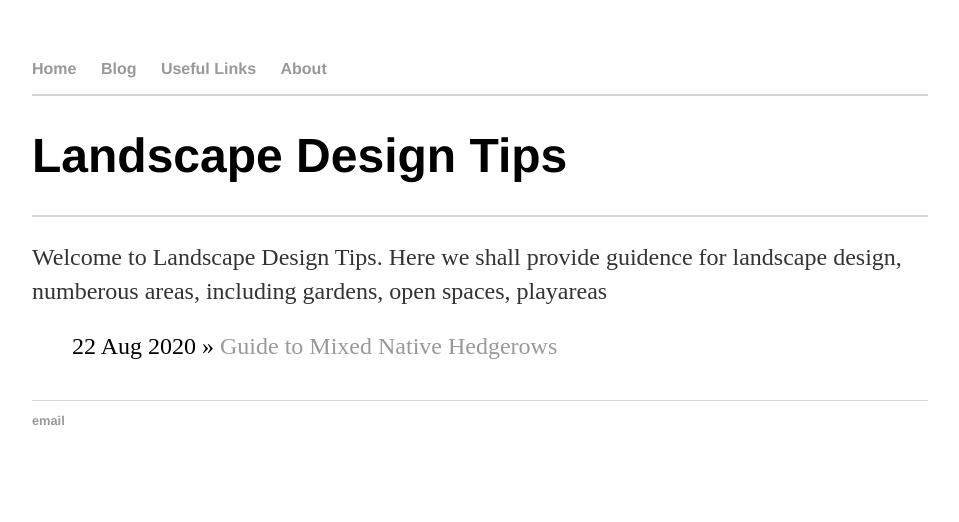
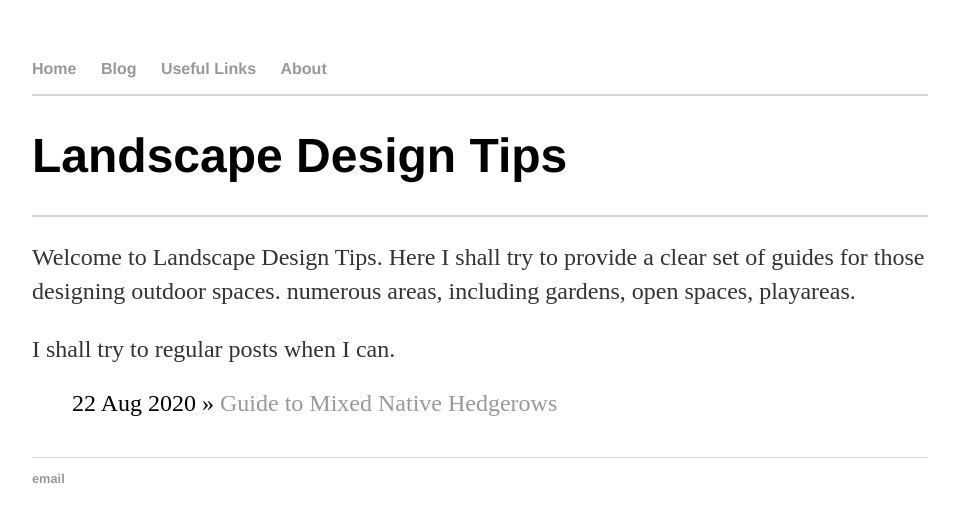
Before and after one commit to Quixoty/ORIG, a Jekyll site: the page built from index.html, in a window 1280 px wide. Shown: the top 522 px of the page, without its empty margins (160-1119 px from the left). Built offline with Jekyll 4.4.1, drawn with Linux system fonts in a browser that asks for light colours.

Commit message:
Update index.html

```diff
--- a/index.html
+++ b/index.html
@@ -5,8 +5,8 @@ title: Landscape Design Tips
 <div class="blurb">
 	<h1>Landscape Design Tips</h1>
 	<hr style="border: 1px solid #d5d5d5;" />
-	<p>Welcome to Landscape Design Tips. Here we shall provide guidence for landscape design, numberous areas, including gardens, open spaces, playareas</p>
-
+	<p>Welcome to Landscape Design Tips. Here I shall try to provide a clear set of guides for those designing outdoor spaces. numerous areas, including gardens, open spaces, playareas.</p>
+	<p>I shall try to regular posts when I can.</p>
 	<ul class="posts">
 
 	  {% for post in site.posts %}
```
